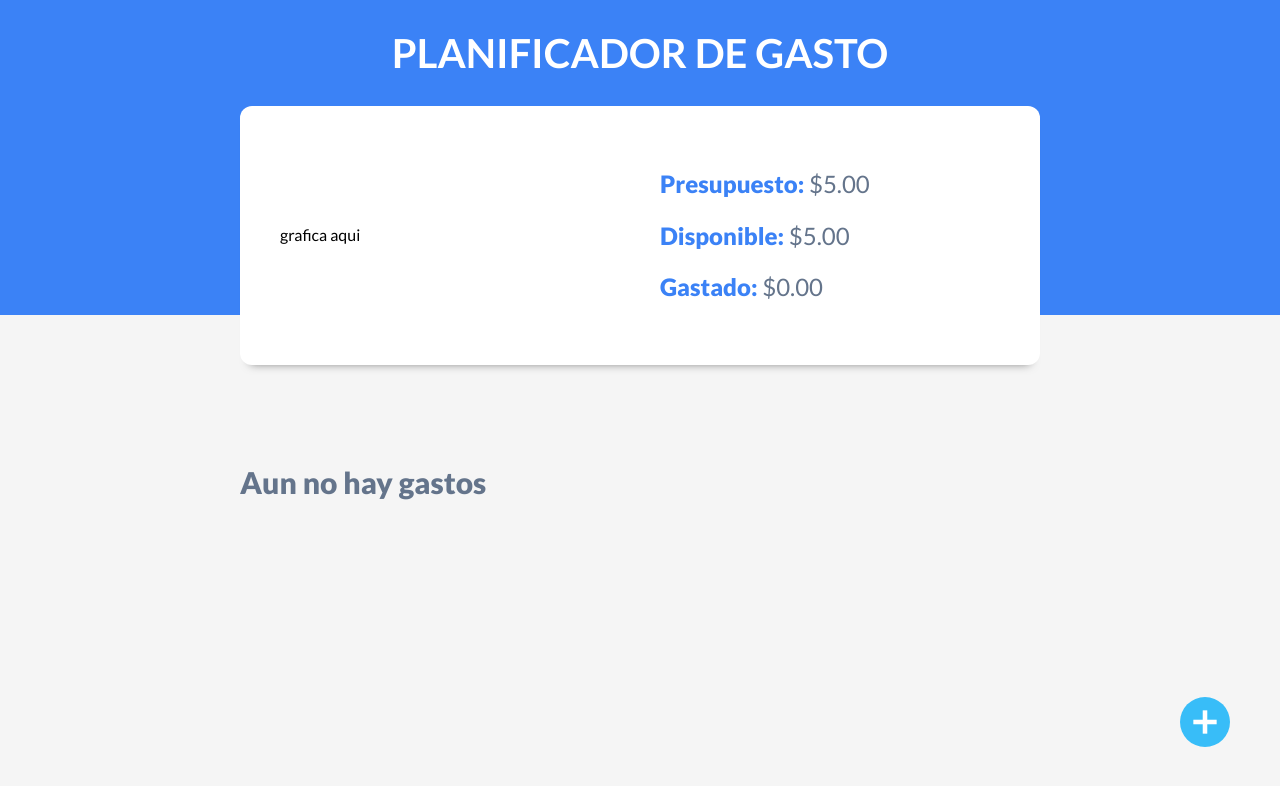
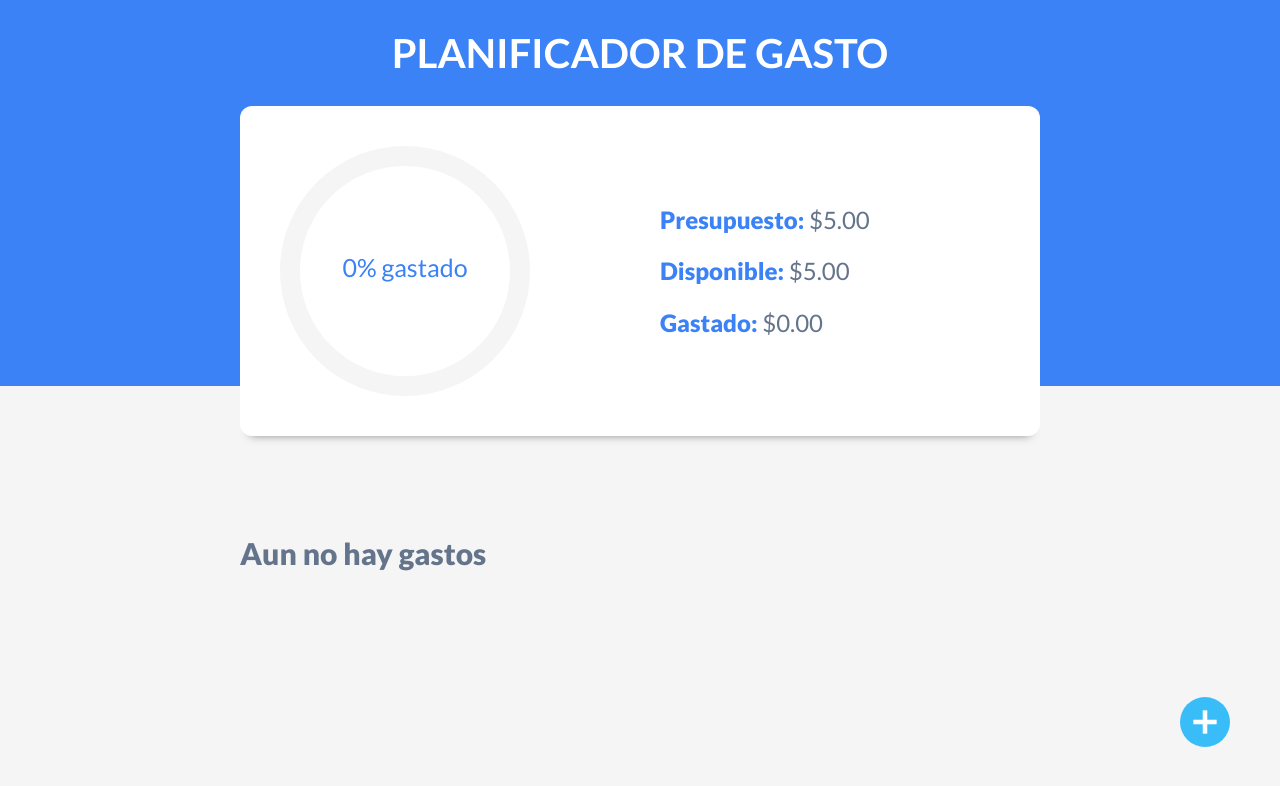
Before and after one commit to juanma-romero/control-de-gastos, a React (Vite) app in the folder control-gastos/: page / in a window 1280 px wide. Both pictures are taken after typing "5" into the empty fields and a click on the input "Ingresa tu presupuesto". Shown: the top 786 px of the page. Built offline with nearby package versions, Linux system fonts and the light colour scheme.

Commit message:
Datos en localStorage

```diff
--- a/control-gastos/package.json
+++ b/control-gastos/package.json
@@ -10,6 +10,7 @@
   "dependencies": {
     "prop-types": "^15.8.1",
     "react": "^18.0.0",
+    "react-circular-progressbar": "^2.0.4",
     "react-dom": "^18.0.0",
     "react-swipeable-list": "^1.5.1"
   },
--- a/control-gastos/src/App.jsx
+++ b/control-gastos/src/App.jsx
@@ -9,9 +9,13 @@
 
 
 function App() {
-  const [gastos, setGastos] = useState([])
+  const [gastos, setGastos] = useState(
+    (localStorage.getItem('gastos')) ? JSON.parse(localStorage.getItem('gastos')) : []
+  )
 
-  const [presupuesto, setPresupuesto] = useState(0)
+  const [presupuesto, setPresupuesto] = useState(
+    Number(localStorage.getItem('presupuesto')) ?? 0
+  )
   const [isValidPresupuesto, setIsValidPresupuesto] = useState(false)
 
   const [modalGasto, setModalGasto] = useState(false)
@@ -27,7 +31,24 @@
       setAnimarModal(true)
     }, 1000)
     }
-  }, [gastoEditar]);
+  }, [gastoEditar])
+
+  useEffect(() => {
+    localStorage.setItem('presupuesto', presupuesto ?? 0)
+  }, [presupuesto])
+
+  useEffect(() => {
+    localStorage.setItem('gastos', JSON.stringify(gastos) ?? [])
+  }, [gastos])
+
+
+  useEffect(() => {
+    const presupuestoLS = Number(localStorage.getItem('presupuesto')) ?? 0
+
+    if (presupuestoLS > 0) {
+      setIsValidPresupuesto(true)
+    }
+  }, [])
 
   const handleNuevoGasto = () => {
     setModalGasto(true)
@@ -42,6 +63,7 @@
     if (gasto.id) {
       const gastoActualizado = gastos.map( gastoState => gastoState.id === gasto.id ? gasto : gastoState)
       setGastos(gastoActualizado)
+      setGastoEditar({})
     } else {
       gasto.id = generarId()
       gasto.fecha = Date.now()
@@ -56,7 +78,8 @@
   }
 
   const eliminarGasto = id => {
-        console.log('elimina',id)
+        const gastoActualizados = gastos.filter( gasto => gasto.id !== id)
+        setGastos(gastoActualizados)
   }
 
 
@@ -94,6 +117,7 @@
                           setAnimarModal={setAnimarModal}
                           guardarGasto={guardarGasto}
                           gastoEditar={gastoEditar}
+                          setGastoEditar={setGastoEditar}
                           />}
 
     </div>
--- a/control-gastos/src/components/ControlPresupuesto.jsx
+++ b/control-gastos/src/components/ControlPresupuesto.jsx
@@ -1,7 +1,10 @@
 import {useState, useEffect} from 'react'
+import { CircularProgressbar, buildStyles } from 'react-circular-progressbar';
+import 'react-circular-progressbar/dist/styles.css';
 
 const ControlPresupuesto = ({gastos, presupuesto}) => {
 
+  const [porcentaje, setPorcentaje] = useState(0);
   const [disponible, setDisponible] = useState(0)
   const [gastado, setGastado] = useState(0);
 
@@ -9,9 +12,20 @@
     const totalGastado = gastos.reduce( (total, gasto) => gasto.cantidadGasto + total, 0)
     const totalDisponible = presupuesto - totalGastado
 
+    const nuevoPorcentaje = (((presupuesto - totalDisponible) / presupuesto) * 100).toFixed(0)
+
+
+    setDisponible(totalDisponible)
     setGastado(totalGastado)
-    setDisponible(totalDisponible)
+
+    setTimeout( () => {
+      setPorcentaje(nuevoPorcentaje), 1500})
+
+
   }, [gastos])
+
+
+
 
   const formatearCantidad = (cantidad) => {
     return cantidad.toLocaleString('en-US', {
@@ -22,7 +36,17 @@
 
   return (
     <div className='contenedor-presupuesto sombra contenedor dos-columnas'>
-        <div>grafica aqui</div>
+        <div>
+          <CircularProgressbar
+            value={porcentaje}
+            styles={buildStyles({
+              pathColor: '#3B82F6',
+              trailColor: '#f5f5f5',
+              textColor: '#3B82F6'
+            })}
+            text= {`${porcentaje}% gastado `}
+          />
+        </div>
         <div className='contenido-presupuesto'>
             <p><span>Presupuesto:</span>{' '}{formatearCantidad(presupuesto)}</p>
             <p><span>Disponible:</span>{' '}{formatearCantidad(disponible)}</p>
--- a/control-gastos/src/components/Gasto.jsx
+++ b/control-gastos/src/components/Gasto.jsx
@@ -42,7 +42,10 @@
 
   const trailingActions = () => (
     <TrailingActions>
-      <SwipeAction onClick={ () => eliminarGasto(id)}>
+      <SwipeAction
+        onClick={ () => eliminarGasto(id)}
+        destructive={true}
+        >
         Eliminar
       </SwipeAction>
     </TrailingActions>
--- a/control-gastos/src/components/Modal.jsx
+++ b/control-gastos/src/components/Modal.jsx
@@ -7,7 +7,9 @@
     animarModal,
     setAnimarModal,
     guardarGasto,
-    gastoEditar}) => {
+    gastoEditar,
+    setGastoEditar
+    }) => {
 
     const [mensajeValidacion, setMensajeValidacion] = useState('');
     const [nombreGasto, setNombreGasto] = useState('');
@@ -31,6 +33,8 @@
     const handleOcultarModal = () => {
 
         setAnimarModal(false)
+
+        setGastoEditar({})
 
         setTimeout( () => {
             setModalGasto(false)
```
Also changed, not shown: 1 other file (tests, documents, lock files or other folders).
